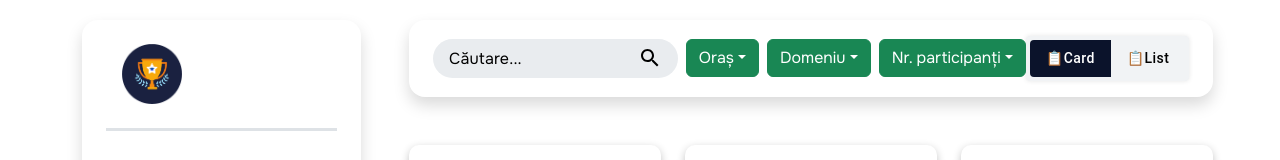
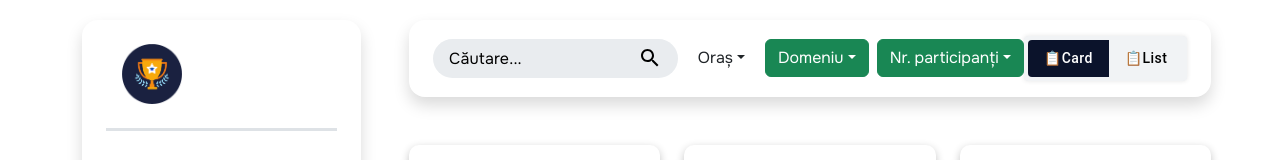
Before and after one commit to georgelog10/champstar-react, a React (Create React App) app: page /dashboard in a window 1280 px wide. Shown: the top 160 px of the page. Built offline with nearby package versions, Linux system fonts and the light colour scheme.

Commit message:
new dashboard

```diff
--- a/src/components/Dashboard/DashboardTopBar/DashboardTopBar.js
+++ b/src/components/Dashboard/DashboardTopBar/DashboardTopBar.js
@@ -147,7 +147,7 @@
           />
         </Search>
         <Dropdown>
-          <Dropdown.Toggle variant="success" id="dropdown-basic">
+          <Dropdown.Toggle variant="success" id="dropdown-basic" className="border-0 bg-transparent text-dark">
             Oraș
           </Dropdown.Toggle>
 
```
